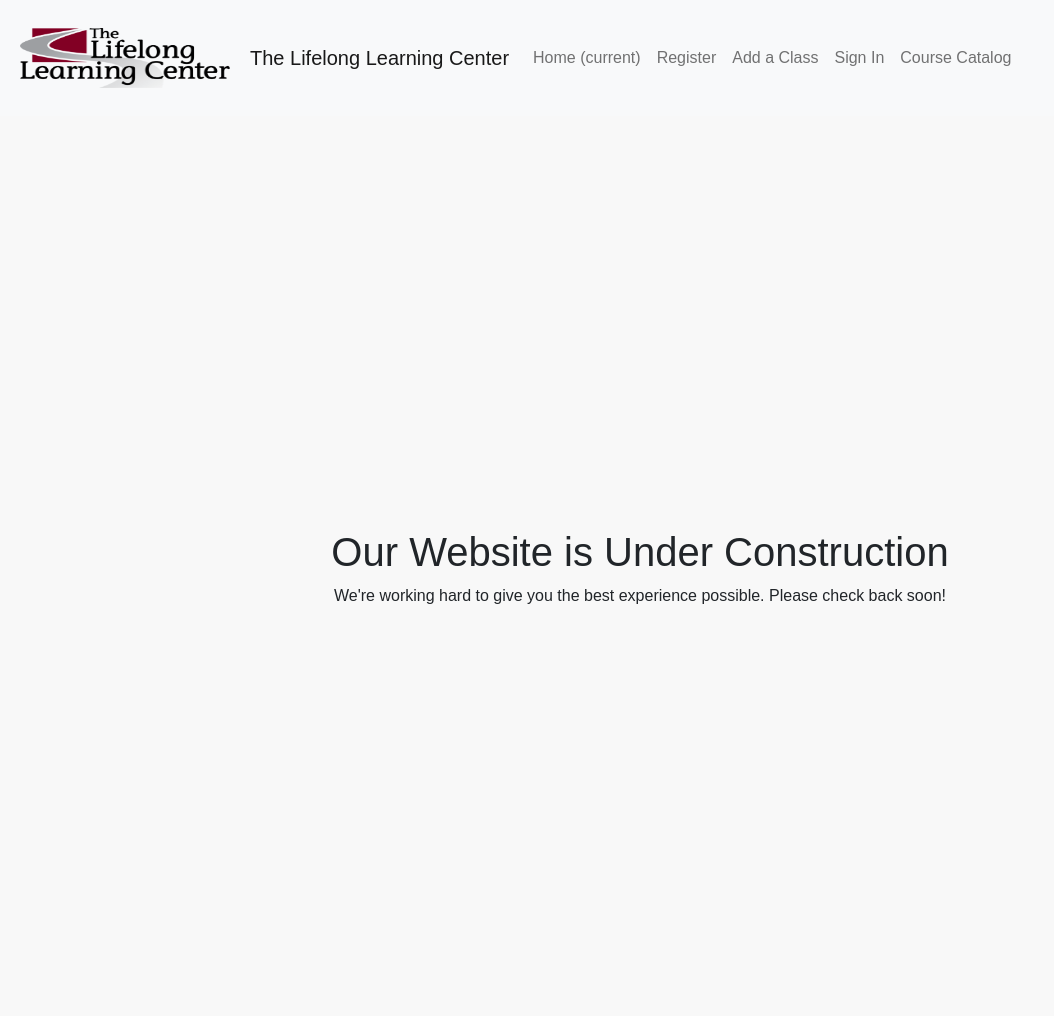
After one commit to denos-mcpsmt/pySIS, a Flask app: page /course/enroll/1 in a window 1280 px wide. The commit adds this page. Shown: the whole page, without its empty margins (0-1054 px from the left). Run offline with Flask 3, Linux system fonts and the light colour scheme; some libraries are stand-ins or nearby versions.

Commit message:
Course Categories working

```diff
--- a/db.py
+++ b/db.py
@@ -1,13 +1,14 @@
-from sqlalchemy import create_engine
+from sqlalchemy import create_engine, MetaData, Table
 from sqlalchemy.orm import sessionmaker, scoped_session
 from sqlalchemy.ext.declarative import declarative_base
 
 DATABASE_URL = "sqlite:///school.db"
 
 engine = create_engine(DATABASE_URL)
+metadata = MetaData()
+#categories = Table('categories', metadata, autoload_with=engine)
 session_factory = sessionmaker(autocommit=False, autoflush=False, bind=engine)
 ScopedSession = scoped_session(session_factory)
-
 
 Base = declarative_base()
 
--- a/main.py
+++ b/main.py
@@ -10,7 +10,7 @@ from db import ScopedSession, get_db_session
 #from routes import set_up_routes
 from flask_login import LoginManager, UserMixin, login_user, login_required, logout_user
 from flask import request
-from models import User
+from models.User import User
 from flask_migrate import Migrate
 from routes import bp
 from flask_bcrypt import Bcrypt
@@ -28,7 +28,8 @@ login_manager.login_view = 'login'
 migrate = Migrate(app, ScopedSession())
 @login_manager.user_loader
 def load_user(user_id):
-    return ScopedSession.query(User).get(int(user_id))
+    session = ScopedSession
+    return session.query(User).filter(User.id==int(user_id))
 
 
 @app.before_request
--- a/models/Category.py
+++ b/models/Category.py
@@ -2,6 +2,9 @@ from sqlalchemy import Column, Integer, String, Date, Text, Float, Time
 from sqlalchemy.orm import relationship
 from db import Base
 from db import get_db_session
+from models.course_categories import course_category_link
+
+
 
 class Category(Base):
     __tablename__ = 'categories'
@@ -10,3 +13,4 @@ class Category(Base):
     name = Column(String(50), nullable=False)
     description = Column(Text)
     image = Column(String(200))
+    courses = relationship('Course', secondary=course_category_link, back_populates='categories')
--- a/models/Class.py
+++ b/models/Class.py
@@ -7,7 +7,7 @@ class Class(Base):
     __tablename__ = 'classes'
     id = Column(Integer, primary_key=True)
     name = Column(String)
-    cost = Column(Float)
+    price = Column(Float)
     class_type = Column(String)
     length = Column(Integer)
     min_students = Column(Integer)
--- a/models/Course.py
+++ b/models/Course.py
@@ -2,6 +2,7 @@ from sqlalchemy import Column, Integer, String, Date, Text, Float, Time
 from sqlalchemy.orm import relationship
 from db import Base
 from db import get_db_session
+from models.course_categories import course_category_link
 
 class Course(Base):
     __tablename__ = 'courses'
@@ -10,9 +11,11 @@ class Course(Base):
     description = Column(Text)
     price = Column(Float, nullable=False)
     image = Column(String(200))
+    min_students = Column(Integer)
+    max_students = Column(Integer)
     start_date = Column(Date)
     end_date = Column(Date)
     start_time = Column(Time)
     end_time = Column(Time)
-
+    categories = relationship('Category', secondary=course_category_link, back_populates='courses')
     #TO-DO: Validate date and times
--- a/routes.py
+++ b/routes.py
@@ -8,8 +8,10 @@ from models.Category import Category
 from flask import Blueprint, request
 from db import ScopedSession
 from datetime import datetime
-from flask_login import LoginManager, UserMixin, login_user, login_required, logout_user
+from flask_login import LoginManager, UserMixin, login_user, login_required, logout_user,current_user
 from flask_bcrypt import Bcrypt
+from utils.db_utils import get_courses_by_category
+
 #from main import db, app
 #app = Flask(__name__)
 #app.config['SECRET_KEY'] = b'\xd4\xc5\xf2\xae\xaa\xb7\xc7\xd9}\xf3}\xebHG\xa4\x96'
@@ -17,6 +19,7 @@ from flask_bcrypt import Bcrypt
 #db = SQLAlchemy(app)
 
 bp = Blueprint('routes',__name__)
+bcrypt = Bcrypt()
 #login_manager = LoginManager()
 #login_manager.init_app(app)
 #login_manager.login_view = 'login'
@@ -27,13 +30,13 @@ def register():
     form = RegistrationForm()
     if form.validate_on_submit():
         print(form.password.data)
-        hashed_password = Bcrypt.generate_password_hash(form.password.data).decode('utf-8')
+        hashed_password = bcrypt.generate_password_hash(form.password.data).decode('utf-8')
         user = User(username=form.username.data, email=form.email.data, password=hashed_password)
         session.add(user)
         session.commit()
         print("Registered!")
         flash('Your account has been created! You are now able to log in', 'success')
-        return redirect(url_for('login'))
+        return redirect(url_for('routes.login'))
     else:
         print("Not Registered!")
         print(form.errors)
@@ -50,16 +53,22 @@ def home():
 def login():
     session = ScopedSession()
     form = LoginForm()
+    print("val: "+str(form.validate_on_submit()))
+    if current_user.is_authenticated:
+        return redirect(url_for('routes.home'))
     if form.validate_on_submit():
         email = form.email.data
-        password = form.password.data
         user = session.query(User).filter_by(email=email).first()
 
-        if user:
-            if user.password == password:
-                login_user(user)
-                return redirect(url_for('home'))
+        if user and bcrypt.check_password_hash(user.password, form.password.data):
+            login_user(user)
+            next_page = request.args.get('next')
+            print("User Authenticated")
+            return redirect(next_page) if next_page else redirect(url_for('routes.home'))
 
+    else:
+        print('Login Unsuccessful. Please check username and password')
+        print(form.errors)
     return render_template('login.html', title='Login', form=form)
 
 @bp.route('/logout')
@@ -70,35 +79,54 @@ def logout():
 
 @bp.route('/catalog', methods=['GET'])
 def catalog():
-    catagories = Category.query.all()
-    return render_template('interests.html',categories=catagories)
+    session = ScopedSession()
+    categories = session.query(Category).all()
+    return render_template('interests.html',categories=categories)
 
-@bp.route('/courses', methods=['GET'])
-def list_courses():
-    courses = Course.query.all()
-    return render_template('courses.html',courses=courses)
+@bp.route('/course/<int:course_id>')
+def course_detail(course_id):
+    session = ScopedSession()
+    course = session.query(Course).filter_by(id=course_id).first()
+    return render_template('course_detail.html', title=course.name, course=course)
+
+@bp.route('/courses/<int:category_id>', methods=['GET'])
+def list_courses(category_id):
+    session = ScopedSession()
+    category = session.query(Category).filter_by(id=category_id).first()
+    courses = get_courses_by_category(category_id)
+    return render_template('courses.html',courses=courses,category=category)
 
 @bp.route('/courses/new', methods=['GET', 'POST'])
 def new_course():
+    session = ScopedSession()
     form = CourseForm()
     if request.method == 'POST':
-        new_product = Course(
+        new_course = Course(
             name=request.form['name'],
             description=request.form['description'],
             price=request.form['price'],
             image=request.form['image'],
-            start_date=request.form['start_date'],
-            end_date=request.form['end_date'],
-            start_time=request.form['start_time'],
-            end_time=request.form['end_time']
+            start_date=datetime.strptime(request.form['start_date'], '%Y-%M-%d').date(),
+            end_date=datetime.strptime(request.form['end_date'], '%Y-%M-%d').date(),
+            start_time=datetime.strptime(request.form['start_time'], '%H:%M').time(),
+            end_time=datetime.strptime(request.form['end_time'], '%H:%M').time()
         )
-        db.session.add(new_product)
-        db.session.commit()
-        return redirect(url_for('list_courses'))
+        for category_id in form.categories.data:
+            category = session.query(Category).filter_by(id=category_id).first()
+            new_course.categories.append(category)
+        cat_id = form.categories.data[0]
+        session.add(new_course)
+        session.commit()
+        return redirect(url_for('routes.list_courses', category_id=cat_id))
     return render_template('new_course.html', title="New Course", form=form)
+
+@bp.route('/course/enroll/<int:course_id>')
+def enroll(course_id):
+    return render_template('temp.html', title="Under Construction")
 
 @bp.route('/catalog/new', methods=['GET', 'POST'])
 def new_category():
+    session = ScopedSession()
     form = CategoryForm()
     if request.method == 'POST':
         new_category = Category(
@@ -106,7 +134,7 @@ def new_category():
             description=request.form['description'],
             image=request.form['image']
         )
-        db.session.add(new_category)
-        db.session.commit()
-        return redirect(url_for('catalog'))
+        session.add(new_category)
+        session.commit()
+        return redirect(url_for('routes.catalog'))
     return render_template('new_category.html', title="New Category", form=form)
--- a/static/styles.css
+++ b/static/styles.css
@@ -30,6 +30,9 @@ a:hover{
     text-decoration: none;
 }
 img{
+    padding: 20px;
+}
+img-sml{
     object-fit: contain;
     width: 35px;
     height: 35px;
@@ -75,3 +78,6 @@ b{
 .pale-pista{
     background-color: #dbf6e9;
 }
+.list-group-item{
+    margin:1.12rem;
+}
--- a/templates/base.html
+++ b/templates/base.html
@@ -25,13 +25,13 @@
       <div class="collapse navbar-collapse" id="navbarNav">
         <ul class="navbar-nav">
           <li class="nav-item active">
-            <a class="nav-link" href="#">Home <span class="sr-only">(current)</span></a>
+            <a class="nav-link" href="{{ url_for('routes.home') }}">Home <span class="sr-only">(current)</span></a>
           </li>
           <li class="nav-item">
             <a class="nav-link" href="{{ url_for('routes.register') }}">Register</a>
           </li>
           <li class="nav-item">
-            <a class="nav-link" href="#">Enroll</a>
+            <a class="nav-link" href="{{ url_for('routes.new_course') }}">Add a Class</a>
           </li>
           <li class="nav-item">
             <a class="nav-link" href="{{ url_for('routes.login') }}">Sign In</a>
--- a/templates/interests.html
+++ b/templates/interests.html
@@ -4,7 +4,7 @@
         <div class="h4 font-weight-bold text-center py-3">Explore more</div>
         <div class="row">
             {% for category in categories %}
-            <div class="col-lg-4 col-md-6 my-lg-0 my-3">
+            <div class="col-lg-4 col-md-6 my-lg-0 my-5">
                 <div class="box bg-white">
                     <div class="d-flex align-items-center">
                         <div
@@ -13,7 +13,7 @@
                         </div>
                         <div class="d-flex flex-column">
                             <b>{{ category.name }}</b>
-                            <a href="#">
+                            <a href="{{ url_for('routes.list_courses', category_id=category.id) }}">
                                 <p class="text-muted">23 classes</p>
                             </a>
                         </div>
--- a/templates/login.html
+++ b/templates/login.html
@@ -14,7 +14,7 @@
             <div class="col-md-6 col-lg-7 d-flex align-items-center">
               <div class="card-body p-4 p-lg-5 text-black">
 
-                <form>
+                <form method="POST" action="">
 
                   <div class="d-flex align-items-center mb-3 pb-1">
                     <i class="fas fa-cubes fa-2x me-3" style="color: #ff6219;"></i>
@@ -42,6 +42,7 @@
                       style="color: #393f81;">Register here</a></p>
                   <a href="#!" class="small text-muted">Terms of use.</a>
                   <a href="#!" class="small text-muted">Privacy policy</a>
+                  {{ form.csrf_token }}
                 </form>
 
               </div>
--- /dev/null
+++ b/templates/temp.html
@@ -0,0 +1,19 @@
+{% extends "base.html" %}
+
+{% block content %}
+<body>
+    <div class="container">
+        <div class="row justify-content-center align-items-center" style="height:100vh">
+            <div class="col-12">
+                <h1 class="text-center">Our Website is Under Construction</h1>
+                <p class="text-center">We're working hard to give you the best experience possible. Please check back soon!</p>
+            </div>
+        </div>
+    </div>
+    <!-- Optional JavaScript -->
+    <!-- jQuery first, then Popper.js, then Bootstrap JS -->
+    <script src="https://code.jquery.com/jquery-3.3.1.slim.min.js"></script>
+    <script src="https://cdnjs.cloudflare.com/ajax/libs/popper.js/1.14.7/umd/popper.min.js"></script>
+    <script src="https://stackpath.bootstrapcdn.com/bootstrap/4.3.1/js/bootstrap.min.js"></script>
+</body>
+{% endblock %}
```
Also changed, not shown: forms.py (+20 -2 lines), models/course_categories.py (added, +7 -0 lines), templates/course_detail.html (added, +11 -0 lines), templates/courses.html (+5 -3 lines), templates/new_course.html (+30 -1 lines), utils/db_utils.py (added, +13 -0 lines).
